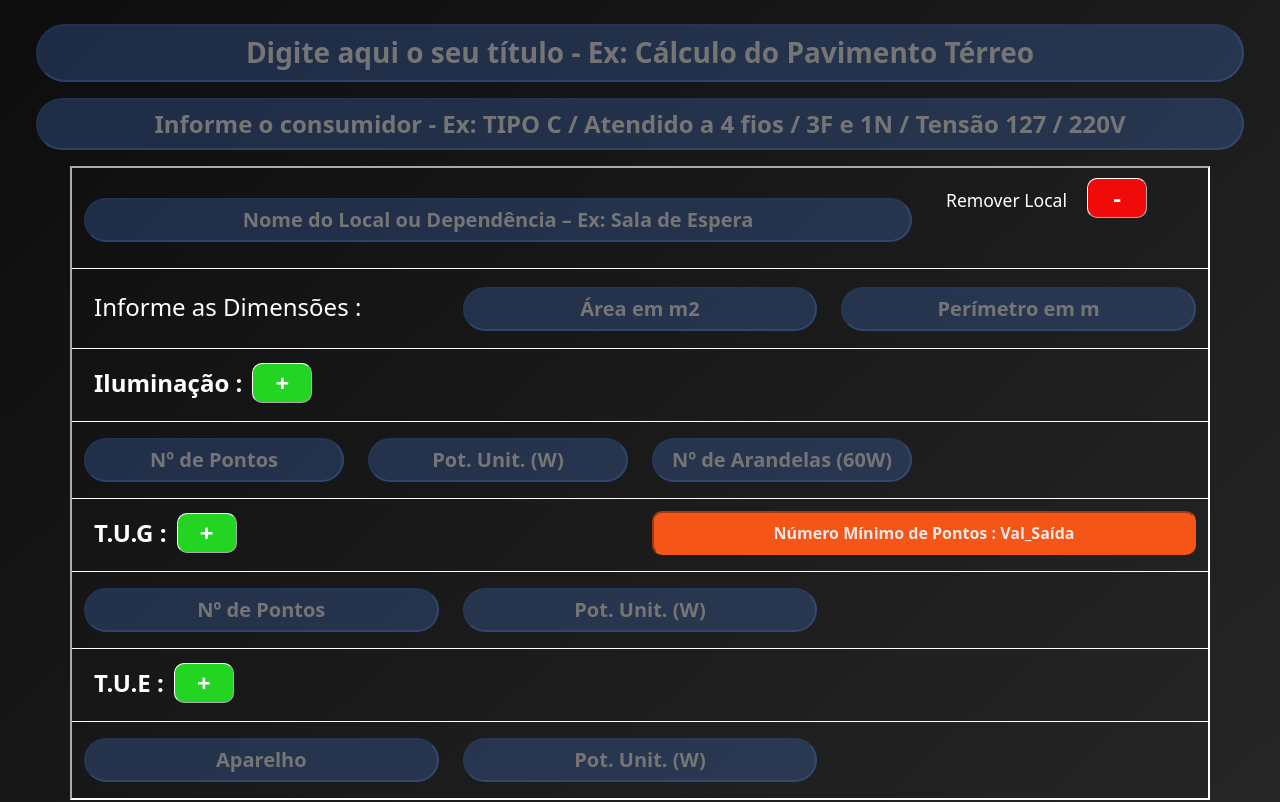
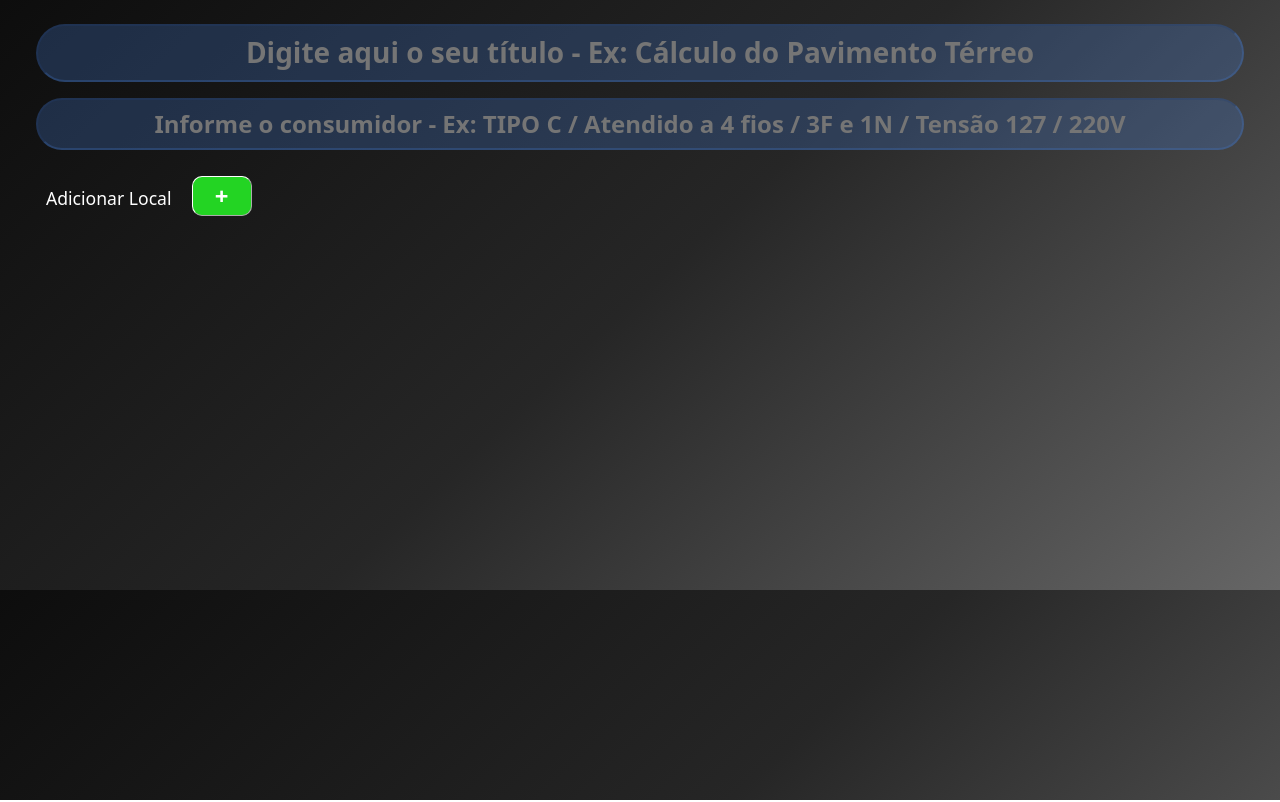
Before and after one commit to Dallas2022/previsao-cargas-calc, a React (Create React App) app in the folder 003_PROJETO/app/: page /locais in a window 1280 px wide. Shown: the top 802 px of the page. Built offline with nearby package versions, Linux system fonts and the light colour scheme.

Commit message:
Adding Remove Lines Resource for All Buttons '-'

```diff
--- a/003_PROJETO/app/package.json
+++ b/003_PROJETO/app/package.json
@@ -12,6 +12,7 @@
     "react-dom": "^18.2.0",
     "react-router-dom": "^6.22.1",
     "react-scripts": "5.0.1",
+    "uuid": "^9.0.1",
     "web-vitals": "^2.1.4"
   },
   "scripts": {
--- a/003_PROJETO/app/src/components/Iluminacao.jsx
+++ b/003_PROJETO/app/src/components/Iluminacao.jsx
@@ -1,9 +1,9 @@
 import React from "react";
 
-function Iluminacao() {
+function Iluminacao(props) {
     return (
         <>
-            <div className="row align-items-center divLinhaCima pt-1 pb-2">
+            <div id={props.id} className="row align-items-center divLinhaCima pt-1 pb-2">
                 <div className="col-lg-3 col-sm-12">
                     <h5>
                         <input type="text" className="dadosLocal" placeholder="Nº de Pontos" />
@@ -20,7 +20,7 @@ function Iluminacao() {
                     </h5>
                 </div>
                 <div className="col-lg-3 col-sm-12">
-                    <button type="button" className="removerLinha">-</button>
+                    <button type="button" onClick={() => {props.fnc_remover(props.id)}} className="removerLinha">-</button>
                 </div>
             </div>
         </>
--- a/003_PROJETO/app/src/components/Local.jsx
+++ b/003_PROJETO/app/src/components/Local.jsx
@@ -1,11 +1,12 @@
-import React, {useState} from "react";
-
-import '../estilos/Local.css'
+import React, { useState } from "react";
+import { v4 as uuid } from 'uuid';
 import Iluminacao from "./Iluminacao";
 import Tug from './Tug'
 import Tue from './Tue'
 
-function Local() {
+import '../estilos/Local.css'
+
+function Local(props) {
 
     const [mtzIlum, setMtzIlum] = useState(() => {
         return []
@@ -21,15 +22,32 @@ function Local() {
 
 
     function inserirLinhaIlum() {
-        setMtzIlum(mtzIlum => [...mtzIlum, <Iluminacao></Iluminacao>])
+        setMtzIlum(mtzIlum => [...mtzIlum, uuid()])
     }
 
-    function inserirLinhaTug() {
-        setMtzTug(mtzTug => [...mtzTug, <Tug></Tug>])
+    function removerLinhaIlum(id) {
+        let mtzTemp = mtzIlum.filter(el => el !== id)
+        setMtzIlum(mtzTemp)
     }
 
+
+    function inserirLinhaTug() {
+        setMtzTug(mtzTug => [...mtzTug, uuid()])
+    }
+
+    function removerLinhaTug(id) {
+        let mtzTemp = mtzTug.filter(el => el !== id)
+        setMtzTug(mtzTemp)
+    }
+
+
     function inserirLinhaTue() {
-        setMtzTue(mtzTue => [...mtzTue, <Tue></Tue>])
+        setMtzTue(mtzTue => [...mtzTue, uuid()])
+    }
+
+    function removerLinhaTue(id) {
+        let mtzTemp = mtzTue.filter(el => el !== id)
+        setMtzTue(mtzTemp)
     }
 
 
@@ -46,7 +64,7 @@ function Local() {
                     </div>
                     <div className="col-lg-3 col-sm-12">
                         <label className="lblRemoverLocal">Remover Local</label>
-                        <button type="button" className="removerLocal">-</button>
+                        <button type="button" onClick={() => { props.fnc_remover(props.id) }} className="removerLocal">-</button>
                     </div>
                 </div>
 
@@ -72,7 +90,7 @@ function Local() {
                 <div className="row align-items-center divLinhaCima pt-1 pb-2">
                     <div className="col-lg-12 col-sm-6">
                         <label className="lblEntradas">Iluminação :</label>
-                        <button type="button" onClick={() => {inserirLinhaIlum()}} className="adicionaIluminacao">+</button>
+                        <button type="button" onClick={() => { inserirLinhaIlum() }} className="adicionaIluminacao">+</button>
                     </div>
                 </div>
 
@@ -96,14 +114,14 @@ function Local() {
                 </div>
 
                 {/* Linhas de Entrada - Componentes Adicionados Dinamicamente */}
-                {mtzIlum}
+                {mtzIlum.map(el => { return <Iluminacao key={el} id={el} fnc_remover={removerLinhaIlum} /> })}
 
 
-                {/* Linha das TUG's - Tomadas de Uso Geral */}
+               {/* Linha das TUG's - Tomadas de Uso Geral */}
                 <div className="row align-items-center divLinhaCima pt-1 pb-2">
                     <div className="col-lg-6 col-sm-6">
                         <label className="lblEntradas">T.U.G :</label>
-                        <button type="button" onClick={() => {inserirLinhaTug()}} className="adicionaTug">+</button>
+                        <button type="button" onClick={() => { inserirLinhaTug() }} className="adicionaTug">+</button>
                     </div>
                     <div className="col-lg-6 col-sm-6">
                         <input type="text" className="dadoSaidaTUG" readOnly value="Número Mínimo de Pontos : Val_Saída" />
@@ -125,7 +143,7 @@ function Local() {
                 </div>
 
                 {/* Linhas de Entrada - Componentes Adicionados Dinamicamente */}
-                {mtzTug}
+                {mtzTug.map(el => {return <Tug key={el} id={el} fnc_remover={removerLinhaTug} ></Tug>})}
 
 
                 {/* Linha das TUE's - Tomadas de Uso Específico */}
@@ -151,7 +169,7 @@ function Local() {
                 </div>
 
                 {/* Linhas de Entrada - Componentes Adicionados Dinamicamente */}
-                {mtzTue}
+                {mtzTue.map(el => {return <Tue key={el} id={el} fnc_remover={removerLinhaTue}></Tue>})}
 
             </div>
         </>
--- a/003_PROJETO/app/src/components/Memorial.jsx
+++ b/003_PROJETO/app/src/components/Memorial.jsx
@@ -1,4 +1,6 @@
-import React, { createElement } from "react";
+import React, {useState} from "react";
+import {v4 as uuidLocal} from 'uuid'
+
 import Local from "./Local";
 import Resultados from "./Resultados";
 
@@ -6,20 +8,24 @@ import '../estilos/Memorial.css'
 
 function Memorial() {
 
-    let mtz = []
+    const [mtz, setMtz] = useState(() => {
+        return []
+    })
 
     function adicionarLocal() {
-
-        mtz.push(<Local />)
-        mtz.push(<Local />)
-        mtz.push(<Local />)
-
-        return mtz
-
+        setMtz(mtz => [...mtz, uuidLocal()])
     }
 
+    function removerLocal(id) {
+        let mtzTemp = mtz.filter(el => el !== id )
+        setMtz(mtzTemp)
+    }
+
+    let tamanhoMargem = "0%"
+    mtz.length > 0 ? tamanhoMargem = "0%" : tamanhoMargem = "25%"
+
     return (
-        <div id="corpo" className="container-fluid">
+        <div className="container-fluid" style={{marginBottom: tamanhoMargem}} >
             {/* Cabeçalho do Memorial de Cálculo */}
             <div className="row p-4">
                 <div className="col-12">
@@ -30,8 +36,9 @@ function Memorial() {
                         <input id="descConsumidor" type="text" placeholder="Informe o consumidor - Ex: TIPO C / Atendido a 4 fios / 3F e 1N / Tensão 127 / 220V"></input>
                     </h4>
 
+                    {/* Locais Inseridos de Forma Dinâmica*/}
+                    {mtz.map(el => {return <Local key={el} id={el} fnc_remover={removerLocal}></Local>})}
 
-                    {adicionarLocal()}
 
                     {/* Botão para Adicionar um Novo Local */}
                     <label className="lblAdicionarLocal">Adicionar Local</label>
@@ -40,7 +47,8 @@ function Memorial() {
             </div>
 
             {/* Tabela de Resultados */}
-            <Resultados />
+
+            { mtz.length > 0 ? <Resultados /> : null }
 
         </div>
     )
--- a/003_PROJETO/app/src/components/Tue.jsx
+++ b/003_PROJETO/app/src/components/Tue.jsx
@@ -1,6 +1,6 @@
 import React from "react";
 
-function Tue() {
+function Tue(props) {
     return (
         <>
             <div className="row align-items-center divLinhaCima pt-1 pb-2">
@@ -15,7 +15,7 @@ function Tue() {
                     </h5>
                 </div>
                 <div className="col-lg-3 col-sm-12">
-                    <button type="button" className="removerLinha">-</button>
+                    <button type="button" onClick={() => { props.fnc_remover(props.id) }} className="removerLinha">-</button>
                 </div>
             </div>
         </>
--- a/003_PROJETO/app/src/components/Tug.jsx
+++ b/003_PROJETO/app/src/components/Tug.jsx
@@ -1,9 +1,9 @@
 import React from "react";
 
-function Tug() {
+function Tug(props) {
     return (
         <>
-            <div className="row align-items-center divLinhaCima pt-1 pb-2">
+            <div id={props.id} className="row align-items-center divLinhaCima pt-1 pb-2">
                 <div className="col-lg-4 col-sm-12">
                     <h5>
                         <input type="text" className="dadosLocal" placeholder="Nº de Pontos" />
@@ -15,7 +15,7 @@ function Tug() {
                     </h5>
                 </div>
                 <div className="col-lg-4 col-sm-12">
-                    <button type="button" className="removerLinha">-</button>
+                    <button type="button" onClick={() => {props.fnc_remover(props.id)}} className="removerLinha">-</button>
                 </div>
             </div>
 
--- a/003_PROJETO/app/src/estilos/Abertuta.css
+++ b/003_PROJETO/app/src/estilos/Abertuta.css
@@ -36,7 +36,7 @@
     }
 }
 
-.container-fluid {
+body {
     background: linear-gradient(317deg, #666666, #262626, #0D0D0D);
 }
 
--- a/003_PROJETO/app/src/estilos/Local.css
+++ b/003_PROJETO/app/src/estilos/Local.css
@@ -1,7 +1,3 @@
-.container-fluid {
-    background: linear-gradient(317deg, #666666, #262626, #0D0D0D);
-}
-
 .divQuadroLocal {
     color: rgb(255, 255, 255);
     border: inset 2px white;
--- a/003_PROJETO/app/src/estilos/Memorial.css
+++ b/003_PROJETO/app/src/estilos/Memorial.css
@@ -1,7 +1,3 @@
-.container-fluid {
-    background: linear-gradient(317deg, #666666, #262626, #0D0D0D);
-}
-
 #tituloLocal, #descConsumidor {
     width: 100%;
     font-weight: 700;
```
Also changed, not shown: 1 other file (tests, documents, lock files or other folders).
